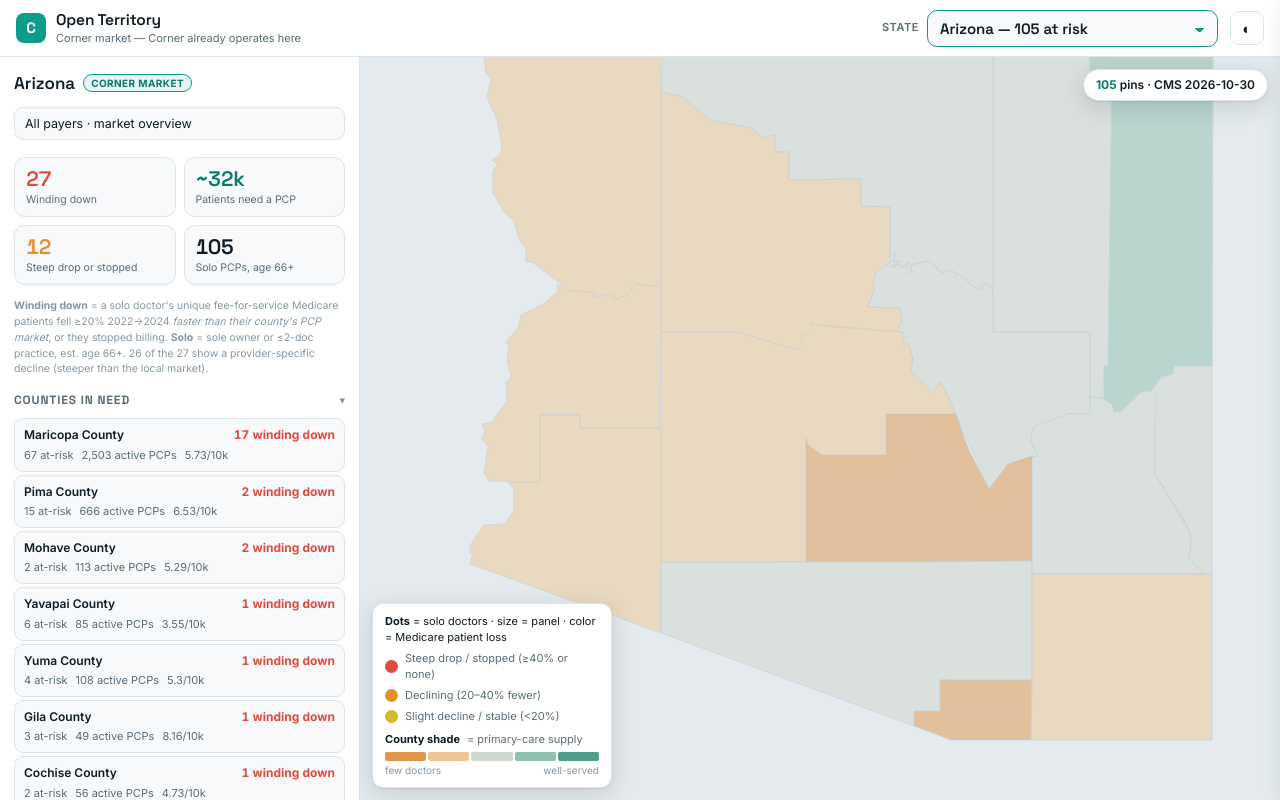
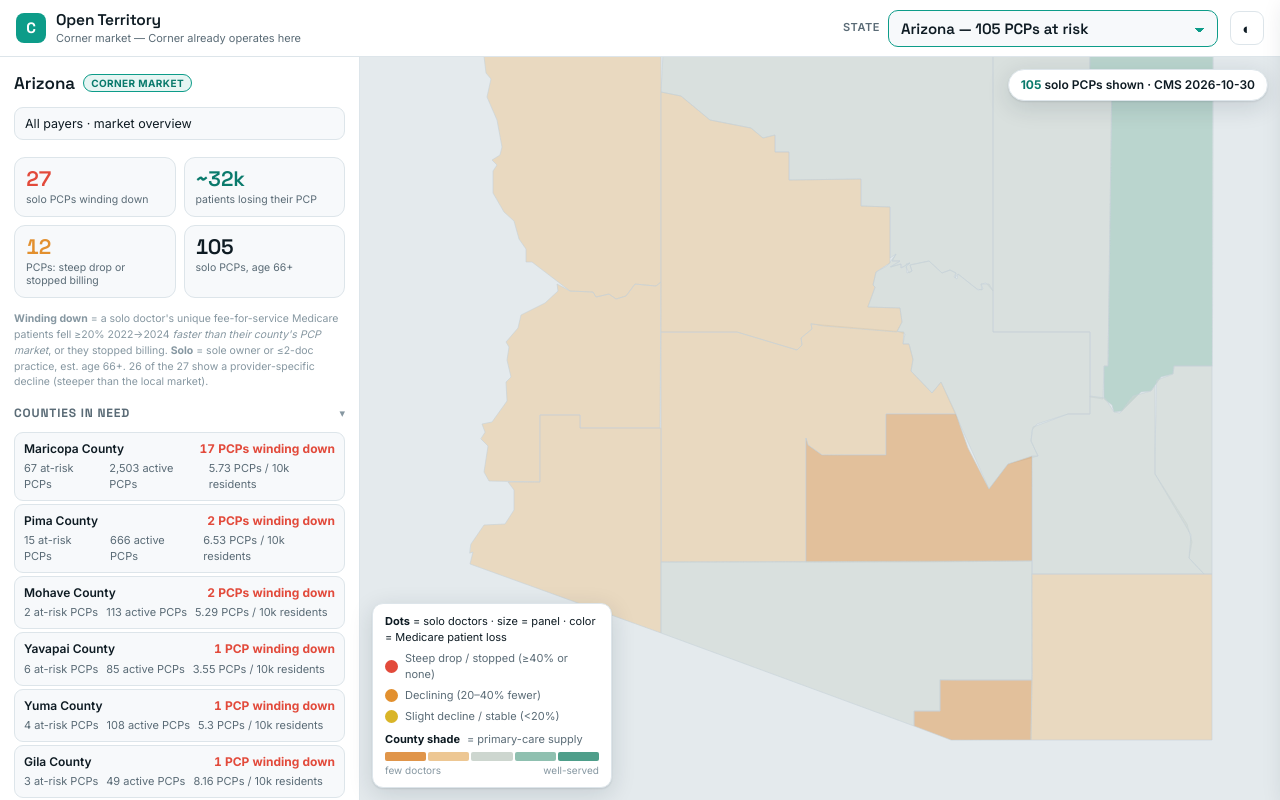
Before and after one commit to zohairmmadhani/cornermarketchecker, a plain HTML site: page web/app.html in a window 1280 px wide. Drawn offline with nearby package versions, Linux system fonts and the light colour scheme.

Commit message:
Add explicit units to every number in the UI (#8)
Reviewed all rendered figures and labelled their units so no number is
bare: county popup and need rows now read "N PCPs per 10k residents" and
"N at-risk PCPs" (was "N per 10k residents" / "N at-risk"); left stat tiles
name what they count ("solo PCPs winding down", "PCPs: steep drop or
stopped billing"); payer tiles say "MA members"; the pin counter reads
"N solo PCPs shown"; the state dropdown reads "N PCPs at risk". Added a
plu() helper so singular counts read "1 PCP" not "1 PCPs".


Claude-Session: https://claude.ai/code/session_019SP5xKJTF3S5VtQT5eLR1h

Co-authored-by: Claude <noreply@anthropic.com>

```diff
--- a/web/app.html
+++ b/web/app.html
@@ -308,7 +308,7 @@ select.mini{appearance:none;width:100%;padding:8px 10px;border-radius:9px;border
     <main class="mapwrap">
       <div id="map"></div>
       <div class="mapctl tr">
-        <div class="countpill"><b id="visCount">0</b> pins · <span id="asof"></span></div>
+        <div class="countpill"><b id="visCount">0</b> solo PCPs shown · <span id="asof"></span></div>
       </div>
       <div class="legendbox">
         <div><b>Dots</b> = solo doctors · size = panel · color = Medicare patient loss</div>
@@ -337,6 +337,7 @@ select.mini{appearance:none;width:100%;padding:8px 10px;border-radius:9px;border
 const DATA='data/';
 const $=s=>document.querySelector(s);
 const fmt=n=>n==null?'—':Number(n).toLocaleString('en-US');
+const plu=(n,w)=>`${fmt(n)} ${w}${Number(n)===1?'':'s'}`;  // "1 PCP" / "17 PCPs"
 const titlecase=s=>(s||'').toLowerCase().replace(/\b\w/g,c=>c.toUpperCase());
 const gv=v=>getComputedStyle(document.documentElement).getPropertyValue(v).trim();
 const toast=m=>{const t=$('#toast');t.textContent=m;t.classList.add('show');clearTimeout(t._t);t._t=setTimeout(()=>t.classList.remove('show'),2200);};
@@ -393,7 +394,7 @@ function buildSelect(){
     if(!sts.length)continue;
     const og=document.createElement('optgroup');og.label=label;
     for(const st of sts){const o=document.createElement('option');o.value=st;
-      o.textContent=`${S[st].name} — ${S[st].vulnerable} at risk`;og.appendChild(o);}
+      o.textContent=`${S[st].name} — ${S[st].vulnerable} PCPs at risk`;og.appendChild(o);}
     sel.appendChild(og);
   }
 }
@@ -434,20 +435,20 @@ function renderView(){
   if(v==='all'||!STATE.payers||!STATE.payers.length){
     const dy=SUMMARY.data_years||{};
     stats=`
-      <div class="stat crit"><div class="n tnum">${s.winddown}</div><div class="l">Winding down</div></div>
-      <div class="stat accent"><div class="n tnum">~${Math.round(s.est_patients_at_risk/1000)}k</div><div class="l">Patients need a PCP</div></div>
-      <div class="stat warn"><div class="n tnum">${s.steep_stopped}</div><div class="l">Steep drop or stopped</div></div>
-      <div class="stat"><div class="n tnum">${s.vulnerable}</div><div class="l">Solo PCPs, age 66+</div></div>`;
+      <div class="stat crit"><div class="n tnum">${s.winddown}</div><div class="l">solo PCPs winding down</div></div>
+      <div class="stat accent"><div class="n tnum">~${Math.round(s.est_patients_at_risk/1000)}k</div><div class="l">patients losing their PCP</div></div>
+      <div class="stat warn"><div class="n tnum">${s.steep_stopped}</div><div class="l">PCPs: steep drop or stopped billing</div></div>
+      <div class="stat"><div class="n tnum">${s.vulnerable}</div><div class="l">solo PCPs, age 66+</div></div>`;
     ec=`<div class="footnote" style="margin-top:4px"><b>Winding down</b> = a solo doctor's unique fee-for-service Medicare patients fell ≥20% ${dy.partb_base||''}→${dy.partb_latest||''} <i>faster than their county's PCP market</i>, or they stopped billing. <b>Solo</b> = sole owner or ≤2-doc practice, est. age 66+. ${s.provider_specific} of the ${s.winddown} show a provider-specific decline (steeper than the local market).</div>`;
   }else{
     const p=STATE.payers[+v];
     stats=`
-      <div class="stat accent"><div class="n tnum">${fmt(p.state_members)}</div><div class="l">${p.name} MA members</div></div>
-      <div class="stat crit"><div class="n tnum">${fmt(p.exposed_members)}</div><div class="l">In retiring-PCP counties</div></div>
-      <div class="stat warn"><div class="n tnum">${p.exposed_counties.length}</div><div class="l">Exposed counties</div></div>`;
+      <div class="stat accent"><div class="n tnum">${fmt(p.state_members)}</div><div class="l">${p.name} MA members (people)</div></div>
+      <div class="stat crit"><div class="n tnum">${fmt(p.exposed_members)}</div><div class="l">MA members in retiring-PCP counties</div></div>
+      <div class="stat warn"><div class="n tnum">${p.exposed_counties.length}</div><div class="l">exposed counties</div></div>`;
     if(p.exposed_counties.length){
       ec=`<div class="footnote" style="margin:4px 0 3px">${p.name}'s most exposed counties — click to view:</div>`
-        +p.exposed_counties.map(c=>`<div class="ec-row" onclick="highlightCounty('${c.fips}')"><b>${c.county.replace(' County','')}</b> · ${c.members.toLocaleString()} members (${c.share}% of MA) · ${c.winddown} retiring</div>`).join('');
+        +p.exposed_counties.map(c=>`<div class="ec-row" onclick="highlightCounty('${c.fips}')"><b>${c.county.replace(' County','')}</b> · ${c.members.toLocaleString()} MA members (${c.share}% of county MA) · ${plu(c.winddown,'PCP')} retiring</div>`).join('');
     }
   }
   $('#stats').innerHTML=stats;
@@ -458,10 +459,10 @@ function renderNeed(){
   $('#needtbl').innerHTML=rows.map(c=>`
     <div class="needrow" data-fips="${c.county_fips}" onclick="highlightCounty('${c.county_fips}')" title="Show ${c.county_name} on the map">
       <div class="cn">${c.county_name}</div>
-      <div class="pill-w">${c.winddown} winding down</div>
-      <div class="metrics"><span>${c.vulnerable} at-risk</span>
+      <div class="pill-w">${plu(c.winddown,'PCP')} winding down</div>
+      <div class="metrics"><span>${plu(c.vulnerable,'at-risk PCP')}</span>
         <span>${fmt(c.active_pcps)} active PCPs</span>
-        <span class="${c.pcp_per_10k!=null&&c.pcp_per_10k<2.9?'shortflag':''}">${c.pcp_per_10k??'—'}/10k</span></div></div>`).join('')
+        <span class="${c.pcp_per_10k!=null&&c.pcp_per_10k<2.9?'shortflag':''}">${c.pcp_per_10k??'—'} PCPs / 10k residents</span></div></div>`).join('')
     || '<div class="footnote">No at-risk solo PCPs recorded in this state.</div>';
 }
 function highlightCounty(fips){
@@ -480,8 +481,8 @@ window.highlightCounty=highlightCounty;
 function countyPopup(p){
   const per=p.supply_per_10k, short=per!=null&&per<2.9;
   return `<div class="cpop"><b>${p.NAME}, ${STATE.state}</b>
-    <div><span class="cp-red">${p.winddown||0}</span> solo PCP(s) winding down · ${p.vulnerable||0} at-risk (66+)</div>
-    <div>${fmt(p.active_pcps)} active PCPs · <span class="${short?'cp-warn':''}">${per!=null?per:'—'} per 10k residents</span></div></div>`;
+    <div><span class="cp-red">${plu(p.winddown||0,'solo PCP')}</span> winding down · ${plu(p.vulnerable||0,'at-risk PCP')} (age 66+)</div>
+    <div>${fmt(p.active_pcps)} active PCPs · <span class="${short?'cp-warn':''}">${per!=null?per:'—'} PCPs per 10k residents</span></div></div>`;
 }
 function drawLayers(){
   [ctyLayer,pinLayer].forEach(l=>{if(l)map.removeLayer(l);});
@@ -535,8 +536,8 @@ function openDetail(p,ll){
     <div class="card"><h3>Local supply · 4-mi catchment <span class="asof">Care Compare ${dy.care_compare||''} · pop ACS ${dy.acs||''}</span></h3>
       <div class="supply">
         <div class="s"><div class="n tnum">${fmt(p.nearby_active_pcps)}</div><div class="l">PCPs within 4 mi</div></div>
-        <div class="s"><div class="n tnum">${p.pcps_per_10k!=null?p.pcps_per_10k:'—'}</div><div class="l">PCPs / 10k</div></div>
-        <div class="s"><div class="n tnum">${p.catchment_population?fmt(p.catchment_population):'—'}</div><div class="l">Catchment pop.</div></div></div>
+        <div class="s"><div class="n tnum">${p.pcps_per_10k!=null?p.pcps_per_10k:'—'}</div><div class="l">PCPs / 10k residents</div></div>
+        <div class="s"><div class="n tnum">${p.catchment_population?fmt(p.catchment_population):'—'}</div><div class="l">residents in catchment</div></div></div>
       <div class="note" style="margin-top:9px">${p.thin_local_supply?'⚠ Thin local buffer for an orphaned panel.':'Ample nearby supply.'} ${p.geo_source==='zcta_centroid'?'ZIP-centroid location.':''}</div></div>
     <div class="note">Per-capita ratios approximate in rural areas; count is exact.</div></div>`;
   $('#detail').classList.add('open');
```
Also changed, not shown: web/index.html (+18 -17 lines).
